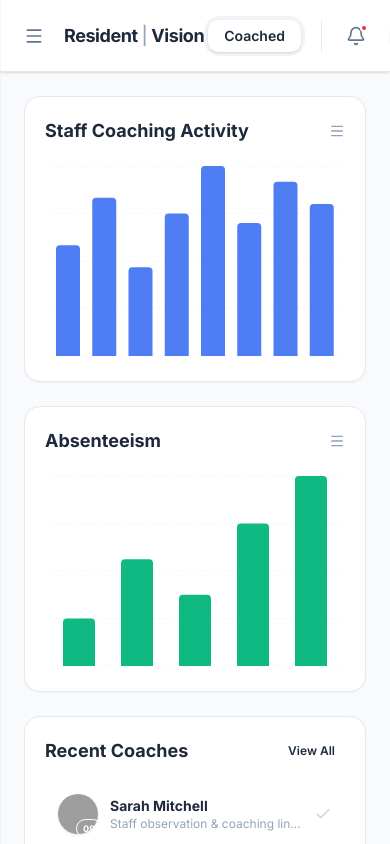
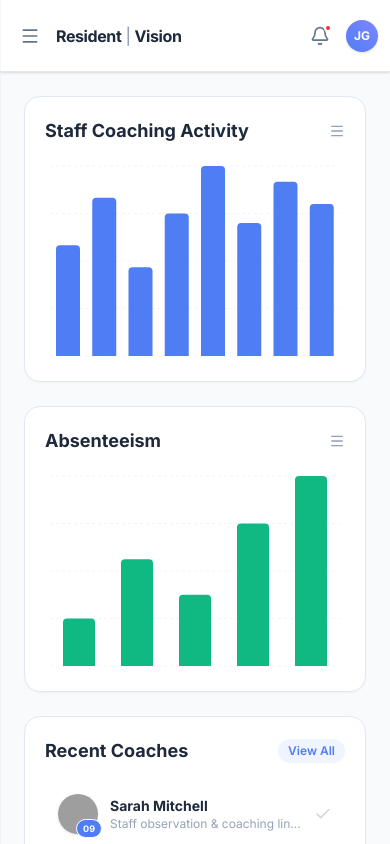
Before and after one commit to jomarigarces-RH/Vision, a Next.js app in the folder Vision/: page / in a window 390 px wide. Built offline with nearby package versions, Linux system fonts and the light colour scheme; grey boxes are pictures that could not be loaded.

Commit message:
fix: Update mobile header layout and brand-blue tailwind colors

```diff
--- a/Vision/src/app/globals.css
+++ b/Vision/src/app/globals.css
@@ -42,9 +42,13 @@
   --color-secondary: var(--text-secondary);
   --color-tertiary: var(--text-tertiary);
 
-  --color-brand: var(--brand-blue);
-  --color-brand-hover: var(--brand-blue-hover);
-  --color-brand-light: var(--brand-blue-light);
+  --color-brand-blue: var(--brand-blue);
+  --color-brand-blue-hover: var(--brand-blue-hover);
+  --color-brand-blue-light: var(--brand-blue-light);
+
+  --color-accent-red: var(--accent-red);
+  --color-accent-green: var(--accent-green);
+  --color-accent-orange: var(--accent-orange);
 
   --color-border-light: var(--border-light);
 
--- a/Vision/src/app/page.tsx
+++ b/Vision/src/app/page.tsx
@@ -265,37 +265,37 @@ export default function Dashboard() {
       <div className="flex-1 flex flex-col min-w-0 overflow-hidden relative">
 
         {/* HEADER */}
-        <header className="h-[72px] bg-white border-b border-[var(--border-light)] flex items-center justify-between px-4 sm:px-6 shrink-0 z-10 shadow-sm">
-          <div className="flex items-center gap-3 sm:gap-4">
+        <header className="h-[72px] bg-white border-b border-[var(--border-light)] flex items-center justify-between px-3 sm:px-6 shrink-0 z-10 shadow-sm overflow-hidden">
+          <div className="flex items-center gap-2 sm:gap-4 min-w-0">
             <button
               onClick={() => setSidebarCollapsed(!sidebarCollapsed)}
-              className="p-2 text-slate-500 hover:bg-slate-100 rounded-lg transition-colors"
+              className="p-2 text-slate-500 hover:bg-slate-100 rounded-lg transition-colors shrink-0"
             >
               <Menu size={20} />
             </button>
-            <h1 className="text-lg sm:text-xl font-bold tracking-tight text-[var(--text-primary)] flex items-center">
+            <h1 className="text-base sm:text-xl font-bold tracking-tight text-[var(--text-primary)] flex items-center truncate">
               <span className="hidden sm:inline">Resident Home</span>
               <span className="sm:hidden">Resident</span>
               <span className="text-[var(--text-tertiary)] font-medium mx-1 sm:mx-2">|</span>
-              Vision
+              <span className="truncate">Vision</span>
             </h1>
           </div>
 
-          <div className="flex items-center gap-4">
-            <div className="bg-slate-100 rounded-lg p-1 flex">
+          <div className="flex items-center gap-2 sm:gap-4 shrink-0">
+            <div className="hidden sm:flex bg-slate-100 rounded-lg p-1">
               <button className="px-4 py-1.5 text-sm font-semibold rounded-md bg-white text-[var(--text-primary)] shadow-sm">
                 Coached
               </button>
             </div>
 
-            <div className="h-8 w-[1px] bg-slate-200"></div>
+            <div className="hidden sm:block h-8 w-[1px] bg-slate-200"></div>
 
-            <button className="relative p-2 text-slate-500 hover:bg-slate-100 rounded-full transition-colors">
+            <button className="relative p-2 text-slate-500 hover:bg-slate-100 rounded-full transition-colors shrink-0">
               <Bell size={20} />
               <span className="absolute top-1.5 right-1.5 w-2 h-2 bg-red-500 rounded-full border-2 border-white"></span>
             </button>
 
-            <div className="w-9 h-9 rounded-full bg-gradient-to-tr from-brand-blue to-indigo-400 text-white flex items-center justify-center font-bold text-sm shadow-sm cursor-pointer">
+            <div className="w-8 h-8 sm:w-9 sm:h-9 rounded-full bg-gradient-to-tr from-brand-blue to-indigo-400 text-white flex items-center justify-center font-bold text-xs sm:text-sm shadow-sm cursor-pointer shrink-0">
               JG
             </div>
           </div>
```
